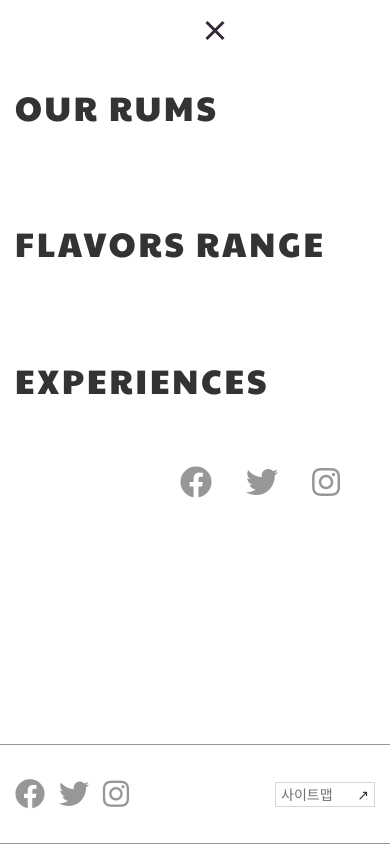
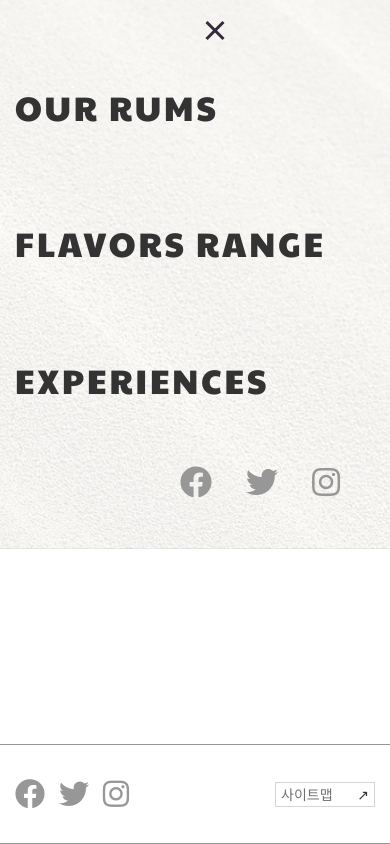
Before and after one commit to a11chan/cocktailer_0.1, a plain HTML site: page sub1.html in a window 390 px wide. Both pictures are taken after a click on the link 215 px from the left and 30 px from the top of the page. Drawn offline with nearby package versions, Linux system fonts and the light colour scheme; a web font is replaced by a local one.

Commit message:
mobile nav bg

```diff
--- a/css/components/menu.css
+++ b/css/components/menu.css
@@ -364,7 +364,7 @@
     height: 65vh;
     padding: 90px 15px 150px 15px;
     opacity: 0;
-    background: #fff url("../imgs/navbg.png") center;
+    background: #fff url("../../imgs/navbg.png") center;
     background-size: cover;
     transition: all 0.4s ease-in;
   }
```
